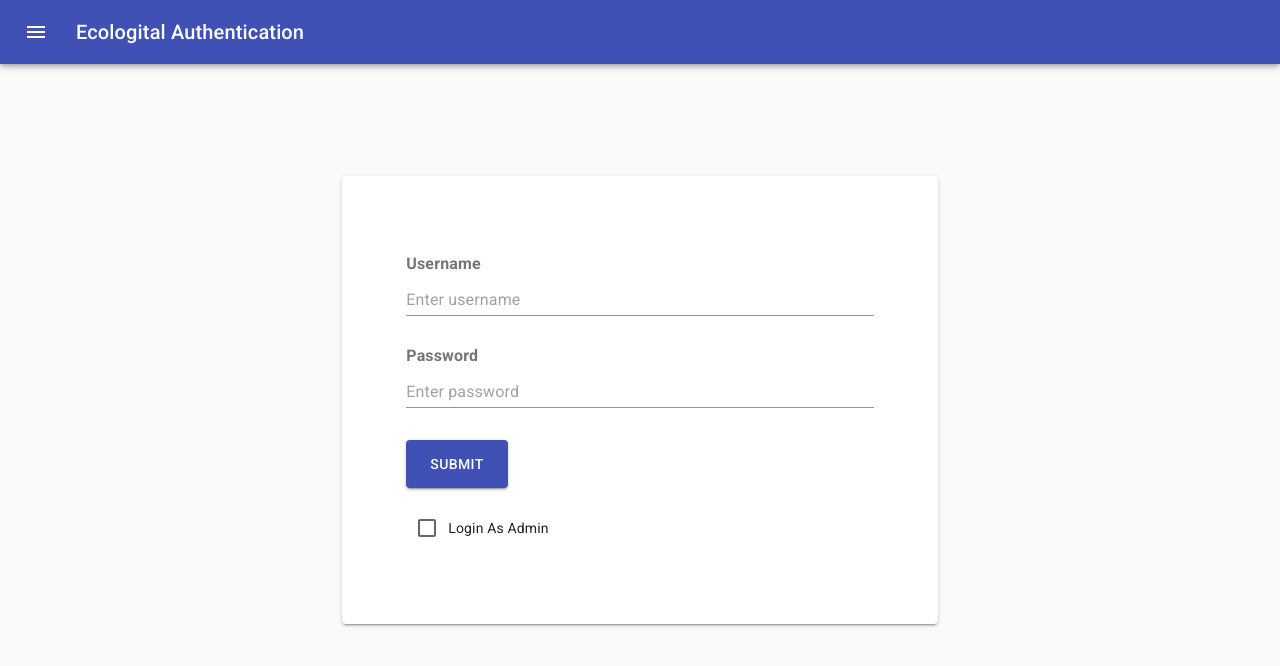
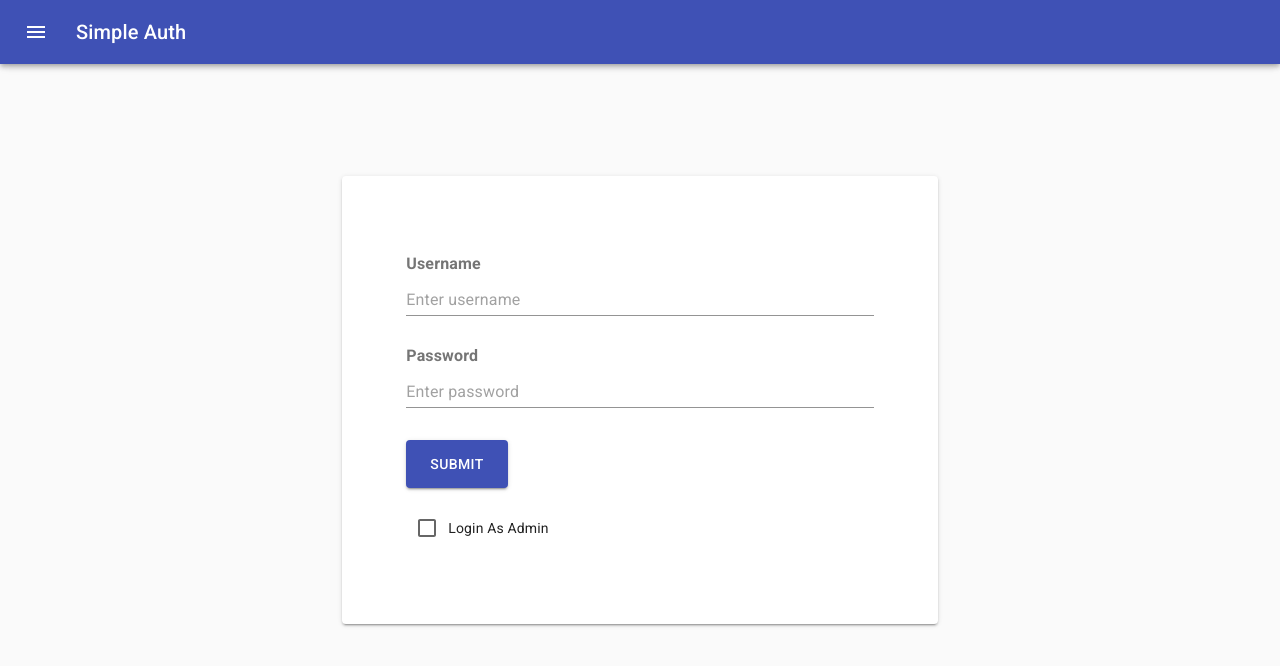
Before and after one commit to Konoha0Maru/simple-auth-app, a React (Create React App) app in the folder client/: page / in a window 1280 px wide. Shown: the top 666 px of the page. Built offline with nearby package versions, Linux system fonts and the light colour scheme; no server answers.

Commit message:
changed jwt secrets & app name

```diff
--- a/client/public/index.html
+++ b/client/public/index.html
@@ -10,10 +10,10 @@
       rel="stylesheet"
       href="https://fonts.googleapis.com/css?family=Roboto:300,400,500,700&display=swap"
     />
-    <title>Ecologital Authentication</title>
+    <title>Simple Auth</title>
   </head>
   <body>
     <noscript>You need to enable JavaScript to run this app.</noscript>
-    <div id="ecologital"></div>
+    <div id="simple__auth"></div>
   </body>
 </html>
--- a/client/src/index.tsx
+++ b/client/src/index.tsx
@@ -15,5 +15,5 @@ ReactDOM.render(
       </Provider>
     </React.Suspense>
   </React.StrictMode>,
-  document.getElementById("ecologital")
+  document.getElementById("simple__auth")
 );
--- a/client/src/layouts/navigation/AppDrawer.tsx
+++ b/client/src/layouts/navigation/AppDrawer.tsx
@@ -183,7 +183,7 @@ const PersistentDrawerLeft: React.FC<Props> = ({ children }): JSX.Element => {
             <MenuIcon />
           </IconButton>
           <Typography variant='h6' noWrap>
-            Ecologital Authentication
+            Simple Auth
           </Typography>
         </Toolbar>
       </AppBar>
```
Also changed, not shown: 1 other file (tests, documents, lock files or other folders).
